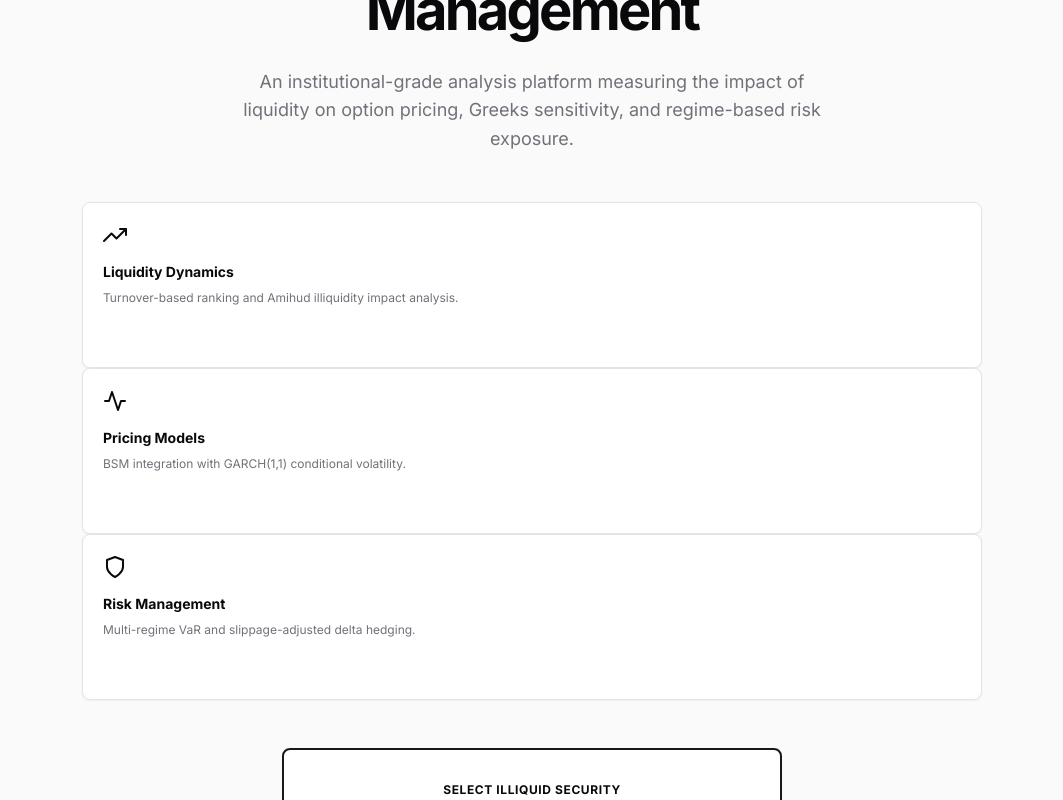
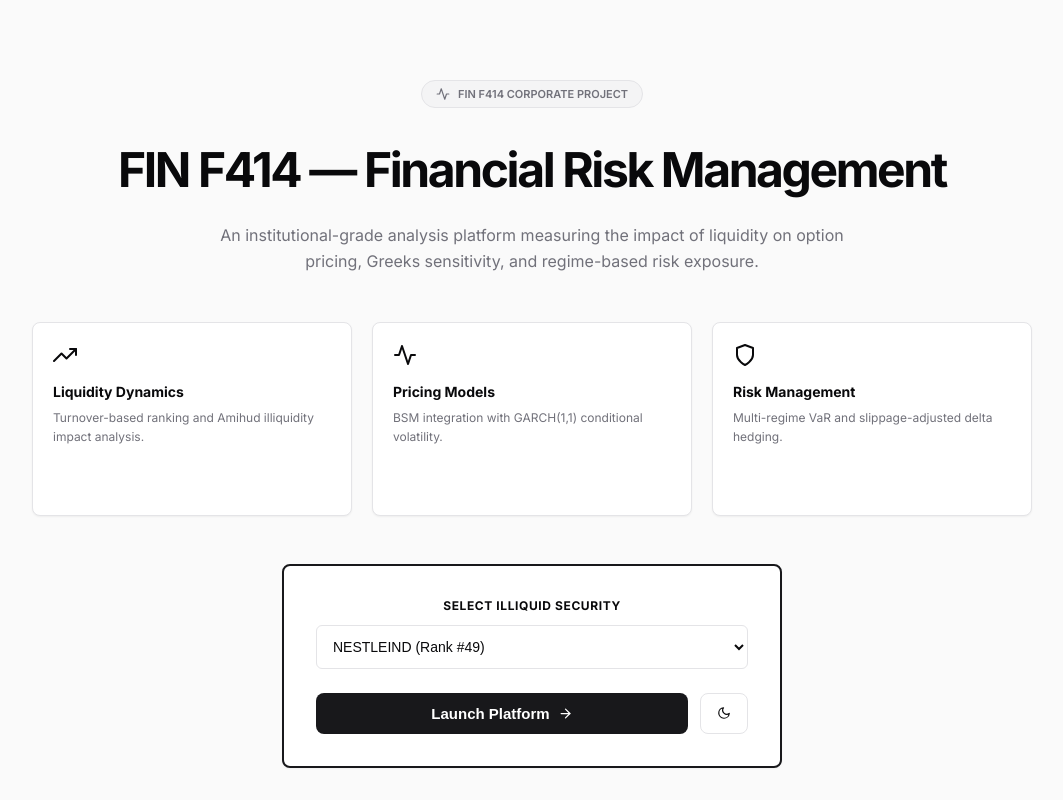
Before and after one commit to Aditya-021005/FRAM, a React app in the folder frontend/: page / in a window 1280 px wide. Shown: the top 800 px of the page, without its empty margins (108-1171 px from the left). Built offline with nearby package versions, Linux system fonts and the light colour scheme; the HTML template or start-up script is replaced by a standard one.

Commit message:
Fix Landing Page layout: title cut-off and horizontal card alignment

```diff
--- a/frontend/src/App.jsx
+++ b/frontend/src/App.jsx
@@ -31,7 +31,7 @@ function App() {
            Greeks sensitivity, and regime-based risk exposure.
         </p>
 
-        <div className="grid-3" style={{ maxWidth: '900px', width: '100%', marginBottom: '48px', textAlign: 'left' }}>
+        <div className="grid-3" style={{ marginBottom: '48px', textAlign: 'left' }}>
           <div className="card" style={{ padding: '20px' }}>
             <FiTrendingUp style={{ marginBottom: '12px' }} size={24} />
             <h3 style={{ fontSize: '14px', marginBottom: '8px' }}>Liquidity Dynamics</h3>
--- a/frontend/src/index.css
+++ b/frontend/src/index.css
@@ -32,9 +32,19 @@ body { font-family: 'Inter', sans-serif; background: var(--bg-primary); color: v
 .app { min-height: 100vh; }
 
 /* Landing */
-.landing { height: 100vh; display: flex; flex-direction: column; align-items: center; justify-content: center; text-align: center; padding: 24px; background: var(--bg-secondary); }
-.landing h1 { font-size: 56px; font-weight: 700; letter-spacing: -0.05em; margin-bottom: 16px; }
-.landing p { font-size: 18px; color: var(--text-secondary); max-width: 600px; margin-bottom: 40px; line-height: 1.6; }
+.landing {
+  min-height: 100vh;
+  display: flex;
+  flex-direction: column;
+  align-items: center;
+  justify-content: flex-start;
+  text-align: center;
+  padding: 80px 24px;
+  background: var(--bg-secondary);
+}
+
+.landing h1 { font-size: 48px; font-weight: 700; letter-spacing: -0.05em; margin-bottom: 16px; }
+.landing p { font-size: 16px; color: var(--text-secondary); max-width: 650px; margin-bottom: 48px; line-height: 1.6; }
 
 .btn-primary { padding: 12px 32px; background: var(--accent); color: var(--accent-fg); border: none; border-radius: var(--radius); font-weight: 600; cursor: pointer; font-size: 15px; transition: scale 0.1s; }
 .btn-primary:active { scale: 0.98; }
@@ -56,6 +66,13 @@ body { font-family: 'Inter', sans-serif; background: var(--bg-primary); color: v
 .section-subtitle { font-size: 15px; color: var(--text-secondary); max-width: 700px; }
 
 .grid-2 { display: grid; grid-template-columns: 1fr 1fr; gap: 32px; }
+.grid-3 {
+  display: grid;
+  grid-template-columns: repeat(3, 1fr);
+  gap: 20px;
+  width: 100%;
+  max-width: 1000px;
+}
 .grid-4 { display: grid; grid-template-columns: repeat(4, 1fr); gap: 24px; }
 
 .card { border: 1px solid var(--border); background: var(--bg-card); padding: 28px; border-radius: var(--radius); box-shadow: 0 1px 2px rgba(0,0,0,0.05); }
```
